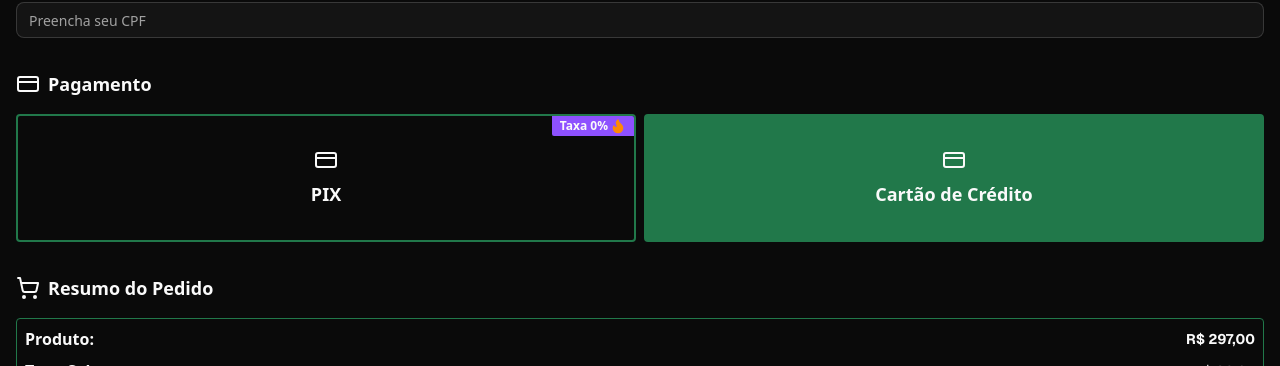
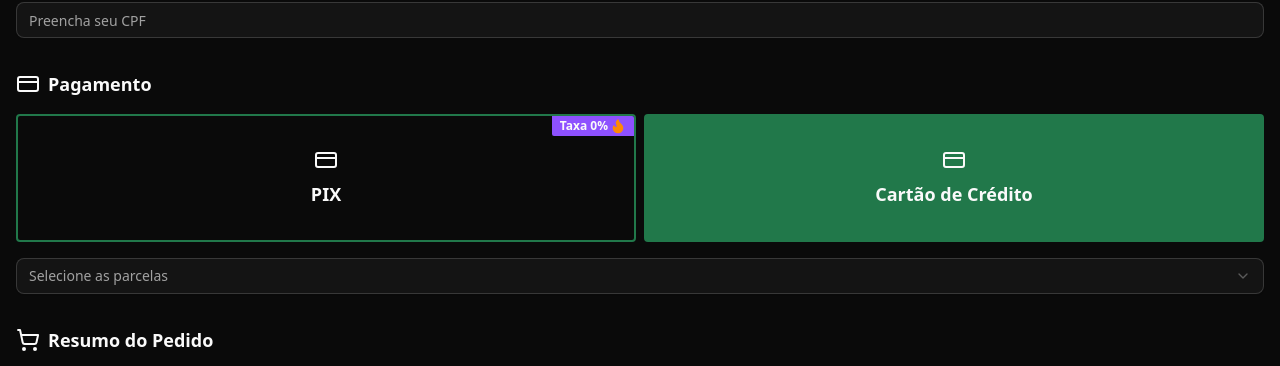
Before and after one commit to IgorSouzza/teste-frontend-cakto-igor, a Next.js app: page /checkout/1 in a window 1280 px wide. Both pictures are taken after a click on the element "Cartão de Crédito". Shown: the part 434-800 px from the top of the page. Built offline with nearby package versions, Linux system fonts and the light colour scheme.

Commit message:
feat: add select input to installments

```diff
--- a/package.json
+++ b/package.json
@@ -10,6 +10,7 @@
   },
   "dependencies": {
     "@radix-ui/react-label": "^2.1.7",
+    "@radix-ui/react-select": "^2.2.5",
     "@radix-ui/react-slot": "^1.2.3",
     "class-variance-authority": "^0.7.1",
     "clsx": "^2.1.1",
--- a/src/features/checkout/components/order-summary.tsx
+++ b/src/features/checkout/components/order-summary.tsx
@@ -18,16 +18,21 @@
 }: OrderSummaryProps) {
   const [platformTax, setPlatformTax] = useState(0);
   const paymentMethod = useCheckoutFormStore((store) => store.paymentMethod);
+  const totalInstallments = useCheckoutFormStore((store) => store.installments);
 
   useEffect(() => {
     if (paymentMethod === "credit_card") {
-      const installments = calculateInstallments(productBaseValue, 4);
+      if (totalInstallments === 0) return
+      const installments = calculateInstallments(
+        productBaseValue,
+        totalInstallments
+      );
       const lastInstallment = installments[installments.length - 1];
       setPlatformTax(Math.abs(productBaseValue - lastInstallment.totalValue));
     } else {
       setPlatformTax(0);
     }
-  }, [paymentMethod, productBaseValue]);
+  }, [paymentMethod, productBaseValue, totalInstallments]);
 
   const totalPrice = productBaseValue + platformTax;
   const producerTotal = productBaseValue - platformTax;
--- a/src/features/checkout/components/payment-info.tsx
+++ b/src/features/checkout/components/payment-info.tsx
@@ -4,11 +4,28 @@
 
 import { PaymentInfoBox } from "./payment-info-box";
 import { PaymentMethod, useCheckoutFormStore } from "../stores/form-store";
+import {
+  Select,
+  SelectContent,
+  SelectGroup,
+  SelectItem,
+  SelectLabel,
+  SelectTrigger,
+  SelectValue,
+} from "@/shared/components/ui/select";
+import { MAX_INSTALLMENTS } from "../page";
+import { calculateInstallments } from "../helpers/calculate-installments";
+import { formatCurrencyBRL } from "@/shared/utils/formatters";
 
 export function PaymentInfo() {
+  const installments = calculateInstallments(297, MAX_INSTALLMENTS);
+
   const paymentMethod = useCheckoutFormStore((store) => store.paymentMethod);
   const setPaymentMethod = useCheckoutFormStore(
     (store) => store.setPaymentMethod
+  );
+  const setInstallments = useCheckoutFormStore(
+    (store) => store.setInstallments
   );
 
   const extraInfo: Record<PaymentMethod, string[]> = {
@@ -22,6 +39,10 @@
   function handleChangeMethod(method: PaymentMethod) {
     if (paymentMethod === method) return;
     setPaymentMethod(method);
+  }
+
+  function handleSelectInstallments(installments: string) {
+    setInstallments(Number(installments));
   }
 
   return (
@@ -62,6 +83,30 @@
           ))}
         </div>
       )}
+
+      {paymentMethod === "credit_card" && (
+        <div className="mt-4">
+          <Select onValueChange={handleSelectInstallments}>
+            <SelectTrigger className="w-full">
+              <SelectValue placeholder="Selecione as parcelas" />
+            </SelectTrigger>
+            <SelectContent>
+              <SelectGroup>
+                <SelectLabel>Parcelas</SelectLabel>
+                {installments.map((installment) => (
+                  <SelectItem
+                    key={installment.number}
+                    value={String(installment.number)}
+                  >
+                    {installment.number}x de{" "}
+                    {formatCurrencyBRL(installment.installmentValue)}
+                  </SelectItem>
+                ))}
+              </SelectGroup>
+            </SelectContent>
+          </Select>
+        </div>
+      )}
     </div>
   );
 }
--- a/src/features/checkout/components/product-info.tsx
+++ b/src/features/checkout/components/product-info.tsx
@@ -6,14 +6,13 @@
 } from "@/shared/components/ui/headers";
 import { formatCurrencyBRL } from "@/shared/utils/formatters";
 import { calculateInstallments } from "../helpers/calculate-installments";
+import { MAX_INSTALLMENTS } from "../page";
 
 type ProductInfoProps = {
   name: string;
   originalPrice: number;
   currentPrice: number;
 };
-
-const MAX_INSTALLMENTS = 12;
 
 export function ProductInfo({
   currentPrice,
--- a/src/features/checkout/page.tsx
+++ b/src/features/checkout/page.tsx
@@ -4,6 +4,8 @@
 import { ProductForm } from "./components/product-form";
 import { ProductInfo } from "./components/product-info";
 import { SubmitButton } from "./components/submit-button";
+
+export const MAX_INSTALLMENTS = 12;
 
 export async function CheckoutPage({ productId }: { productId: string }) {
   const product = await getProduct(productId);
--- a/src/features/checkout/stores/form-store.ts
+++ b/src/features/checkout/stores/form-store.ts
@@ -3,11 +3,18 @@
 export type PaymentMethod = "pix" | "credit_card";
 
 interface CheckoutFormState {
+  installments: number;
+  setInstallments: (installments: number) => void;
+
   paymentMethod?: PaymentMethod;
   setPaymentMethod: (method: PaymentMethod) => void;
 }
 
 export const useCheckoutFormStore = create<CheckoutFormState>((set) => ({
+  installments: 0,
+  setInstallments: (installments) => {
+    set(() => ({ installments }));
+  },
   setPaymentMethod: (paymentMethod) => {
     set(() => ({ paymentMethod }));
   },
--- /dev/null
+++ b/src/shared/components/ui/select.tsx
@@ -0,0 +1,185 @@
+"use client";
+
+import * as React from "react";
+import * as SelectPrimitive from "@radix-ui/react-select";
+import { CheckIcon, ChevronDownIcon, ChevronUpIcon } from "lucide-react";
+
+import { cn } from "@/shared/lib/utils";
+
+function Select({
+  ...props
+}: React.ComponentProps<typeof SelectPrimitive.Root>) {
+  return <SelectPrimitive.Root data-slot="select" {...props} />;
+}
+
+function SelectGroup({
+  ...props
+}: React.ComponentProps<typeof SelectPrimitive.Group>) {
+  return <SelectPrimitive.Group data-slot="select-group" {...props} />;
+}
+
+function SelectValue({
+  ...props
+}: React.ComponentProps<typeof SelectPrimitive.Value>) {
+  return <SelectPrimitive.Value data-slot="select-value" {...props} />;
+}
+
+function SelectTrigger({
+  className,
+  size = "default",
+  children,
+  ...props
+}: React.ComponentProps<typeof SelectPrimitive.Trigger> & {
+  size?: "sm" | "default";
+}) {
+  return (
+    <SelectPrimitive.Trigger
+      data-slot="select-trigger"
+      data-size={size}
+      className={cn(
+        "border-input data-[placeholder]:text-muted-foreground [&_svg:not([class*='text-'])]:text-muted-foreground focus-visible:border-ring focus-visible:ring-ring/50 aria-invalid:ring-destructive/20 dark:aria-invalid:ring-destructive/40 aria-invalid:border-destructive dark:bg-input/30 dark:hover:bg-input/50 flex w-fit items-center justify-between gap-2 rounded-md border bg-transparent px-3 py-2 text-sm whitespace-nowrap shadow-xs transition-[color,box-shadow] outline-none focus-visible:ring-[3px] disabled:cursor-not-allowed disabled:opacity-50 data-[size=default]:h-9 data-[size=sm]:h-8 *:data-[slot=select-value]:line-clamp-1 *:data-[slot=select-value]:flex *:data-[slot=select-value]:items-center *:data-[slot=select-value]:gap-2 [&_svg]:pointer-events-none [&_svg]:shrink-0 [&_svg:not([class*='size-'])]:size-4",
+        className
+      )}
+      {...props}
+    >
+      {children}
+      <SelectPrimitive.Icon asChild>
+        <ChevronDownIcon className="size-4 opacity-50" />
+      </SelectPrimitive.Icon>
+    </SelectPrimitive.Trigger>
+  );
+}
+
+function SelectContent({
+  className,
+  children,
+  position = "popper",
+  ...props
+}: React.ComponentProps<typeof SelectPrimitive.Content>) {
+  return (
+    <SelectPrimitive.Portal>
+      <SelectPrimitive.Content
+        data-slot="select-content"
+        className={cn(
+          "bg-popover text-popover-foreground data-[state=open]:animate-in data-[state=closed]:animate-out data-[state=closed]:fade-out-0 data-[state=open]:fade-in-0 data-[state=closed]:zoom-out-95 data-[state=open]:zoom-in-95 data-[side=bottom]:slide-in-from-top-2 data-[side=left]:slide-in-from-right-2 data-[side=right]:slide-in-from-left-2 data-[side=top]:slide-in-from-bottom-2 relative z-50 max-h-(--radix-select-content-available-height) min-w-[8rem] origin-(--radix-select-content-transform-origin) overflow-x-hidden overflow-y-auto rounded-md border shadow-md",
+          position === "popper" &&
+            "data-[side=bottom]:translate-y-1 data-[side=left]:-translate-x-1 data-[side=right]:translate-x-1 data-[side=top]:-translate-y-1",
+          className
+        )}
+        position={position}
+        {...props}
+      >
+        <SelectScrollUpButton />
+        <SelectPrimitive.Viewport
+          className={cn(
+            "p-1",
+            position === "popper" &&
+              "h-[var(--radix-select-trigger-height)] w-full min-w-[var(--radix-select-trigger-width)] scroll-my-1"
+          )}
+        >
+          {children}
+        </SelectPrimitive.Viewport>
+        <SelectScrollDownButton />
+      </SelectPrimitive.Content>
+    </SelectPrimitive.Portal>
+  );
+}
+
+function SelectLabel({
+  className,
+  ...props
+}: React.ComponentProps<typeof SelectPrimitive.Label>) {
+  return (
+    <SelectPrimitive.Label
+      data-slot="select-label"
+      className={cn("text-muted-foreground px-2 py-1.5 text-xs", className)}
+      {...props}
+    />
+  );
+}
+
+function SelectItem({
+  className,
+  children,
+  ...props
+}: React.ComponentProps<typeof SelectPrimitive.Item>) {
+  return (
+    <SelectPrimitive.Item
+      data-slot="select-item"
+      className={cn(
+        "focus:bg-accent focus:text-accent-foreground [&_svg:not([class*='text-'])]:text-muted-foreground relative flex w-full cursor-default items-center gap-2 rounded-sm py-1.5 pr-8 pl-2 text-sm outline-hidden select-none data-[disabled]:pointer-events-none data-[disabled]:opacity-50 [&_svg]:pointer-events-none [&_svg]:shrink-0 [&_svg:not([class*='size-'])]:size-4 *:[span]:last:flex *:[span]:last:items-center *:[span]:last:gap-2",
+        className
+      )}
+      {...props}
+    >
+      <span className="absolute right-2 flex size-3.5 items-center justify-center">
+        <SelectPrimitive.ItemIndicator>
+          <CheckIcon className="size-4" />
+        </SelectPrimitive.ItemIndicator>
+      </span>
+      <SelectPrimitive.ItemText>{children}</SelectPrimitive.ItemText>
+    </SelectPrimitive.Item>
+  );
+}
+
+function SelectSeparator({
+  className,
+  ...props
+}: React.ComponentProps<typeof SelectPrimitive.Separator>) {
+  return (
+    <SelectPrimitive.Separator
+      data-slot="select-separator"
+      className={cn("bg-border pointer-events-none -mx-1 my-1 h-px", className)}
+      {...props}
+    />
+  );
+}
+
+function SelectScrollUpButton({
+  className,
+  ...props
+}: React.ComponentProps<typeof SelectPrimitive.ScrollUpButton>) {
+  return (
+    <SelectPrimitive.ScrollUpButton
+      data-slot="select-scroll-up-button"
+      className={cn(
+        "flex cursor-default items-center justify-center py-1",
+        className
+      )}
+      {...props}
+    >
+      <ChevronUpIcon className="size-4" />
+    </SelectPrimitive.ScrollUpButton>
+  );
+}
+
+function SelectScrollDownButton({
+  className,
+  ...props
+}: React.ComponentProps<typeof SelectPrimitive.ScrollDownButton>) {
+  return (
+    <SelectPrimitive.ScrollDownButton
+      data-slot="select-scroll-down-button"
+      className={cn(
+        "flex cursor-default items-center justify-center py-1",
+        className
+      )}
+      {...props}
+    >
+      <ChevronDownIcon className="size-4" />
+    </SelectPrimitive.ScrollDownButton>
+  );
+}
+
+export {
+  Select,
+  SelectContent,
+  SelectGroup,
+  SelectItem,
+  SelectLabel,
+  SelectScrollDownButton,
+  SelectScrollUpButton,
+  SelectSeparator,
+  SelectTrigger,
+  SelectValue,
+};
```
Also changed, not shown: 1 other file (tests, documents, lock files or other folders).
